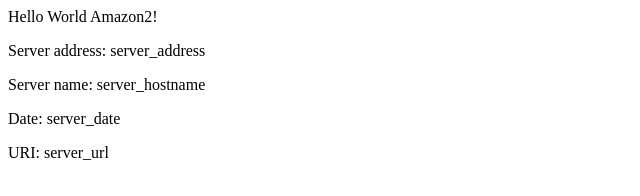
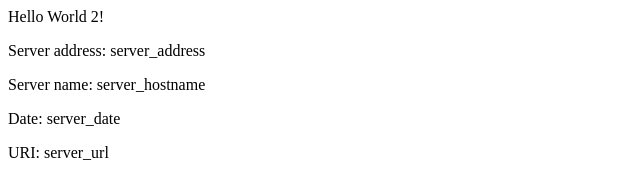
Before and after one commit to baalaag/eks-example, a plain HTML site: page src/index.html in a window 1280 px wide. Shown: the full height of the page, 0-640 px from the left. Drawn offline with Linux system fonts and the light colour scheme.

Commit message:
Revert "v2 Updating home page new"
This reverts commit a693a413208a69cca0cf2e14d114541dc236b7f5.

```diff
--- a/src/index.html
+++ b/src/index.html
@@ -2,7 +2,7 @@
 <title>Hello World Version 2</title>
 </head>
 <div class="info">
-<h>Hello World Amazon2!</h>
+<h>Hello World 2!</h>
 <p><span>Server&nbsp;address:</span> <span>server_address</span></p>
 <p><span>Server&nbsp;name:</span> <span>server_hostname</span></p>
 <p class="smaller"><span>Date:</span> <span>server_date</span></p>
```
